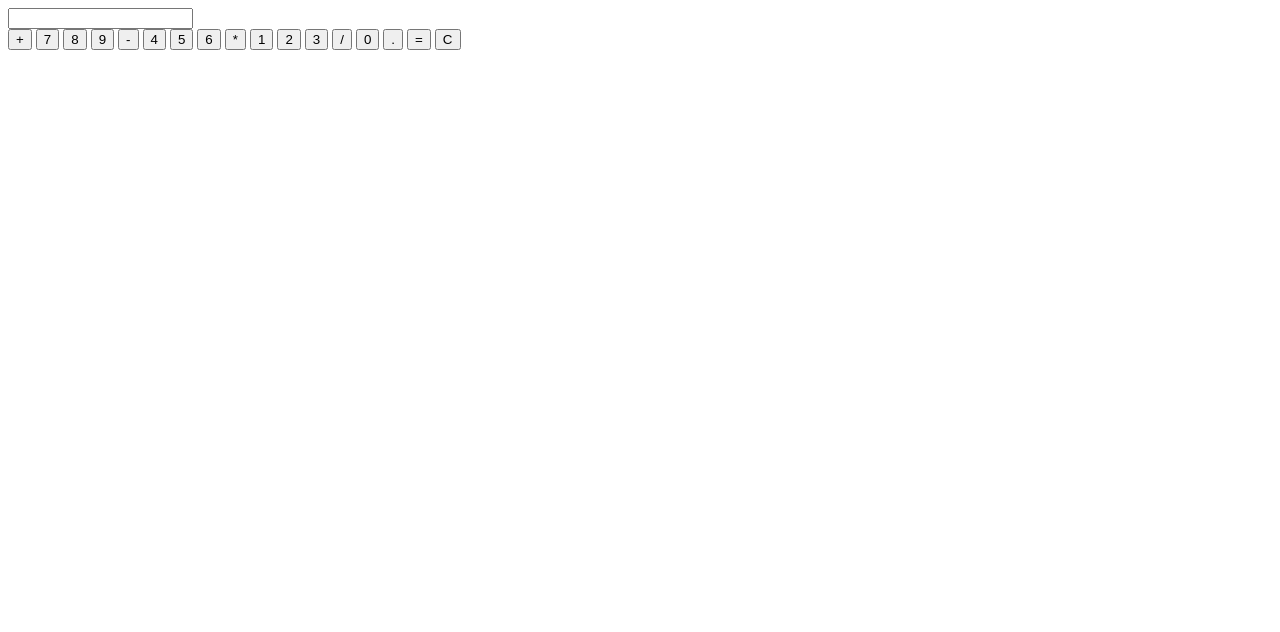
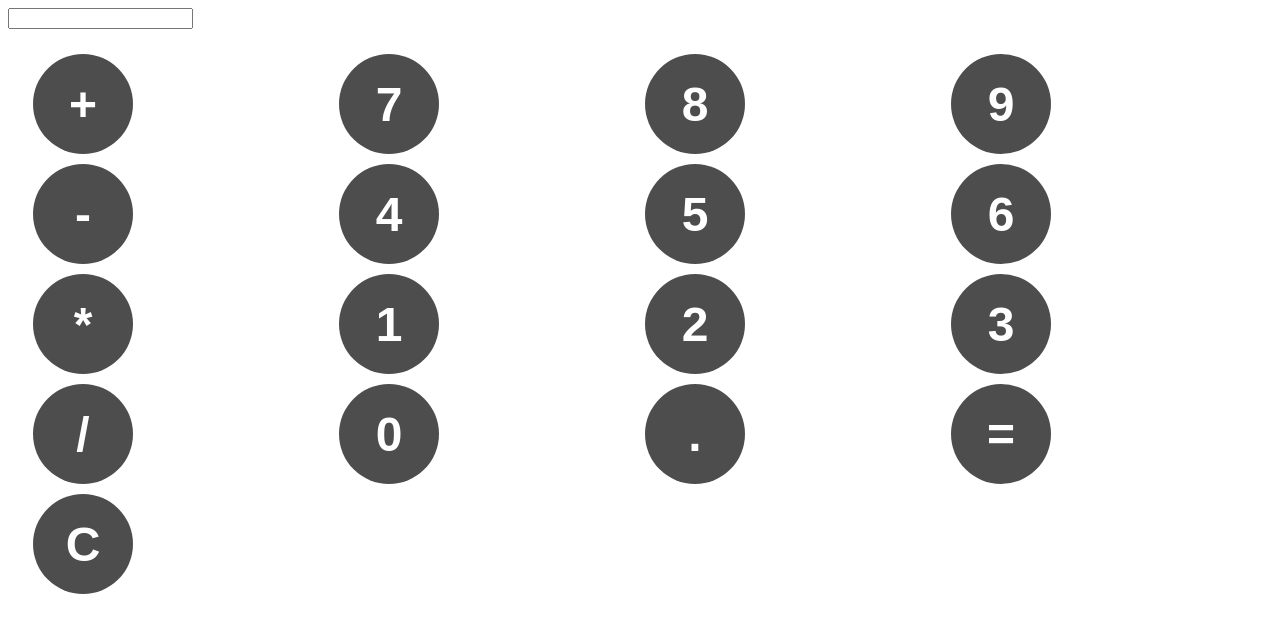
Before and after one commit to LosathiKK/Calculator_Js, a website: page index.html in a window 1280 px wide. Drawn offline with Linux system fonts and the light colour scheme.

Commit message:
style the html file

```diff
--- a/index.css
+++ b/index.css
@@ -0,0 +1,18 @@
+#keys{
+  display: grid;
+  grid-template-columns: repeat(4, 1fr);
+  gap: 10px;
+  padding: 25px;
+}
+
+button {
+  width: 100px;
+  height: 100px;
+  border-radius: 50px;
+  border: none;
+  background-color: hsl(0, 0%, 30%);
+  color: white;
+  font-size: 3rem;
+  font-weight: bold;
+  cursor: pointer;
+}
--- a/index.html
+++ b/index.html
@@ -5,7 +5,7 @@
   <meta name="viewport" content="width=device-width, initial-scale=1.0">
   <title>Document</title>
 
-  <link rel="stylesheet" href="styles.css">
+  <link rel="stylesheet" href="index.css">
 </head>
 <body>
 
```
